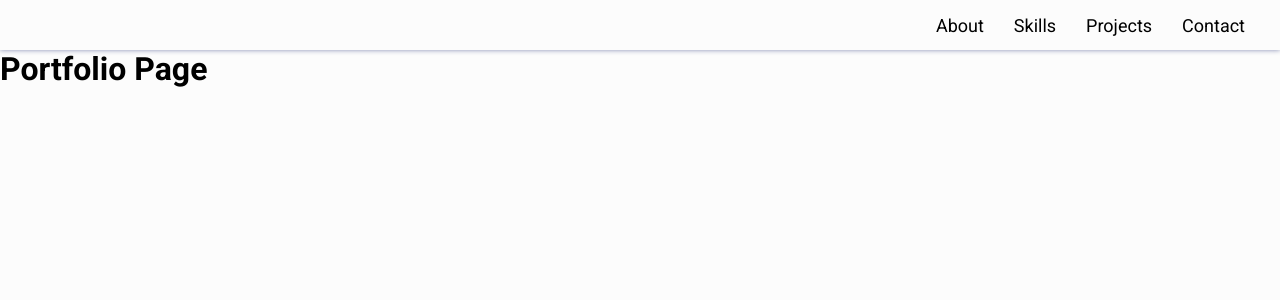
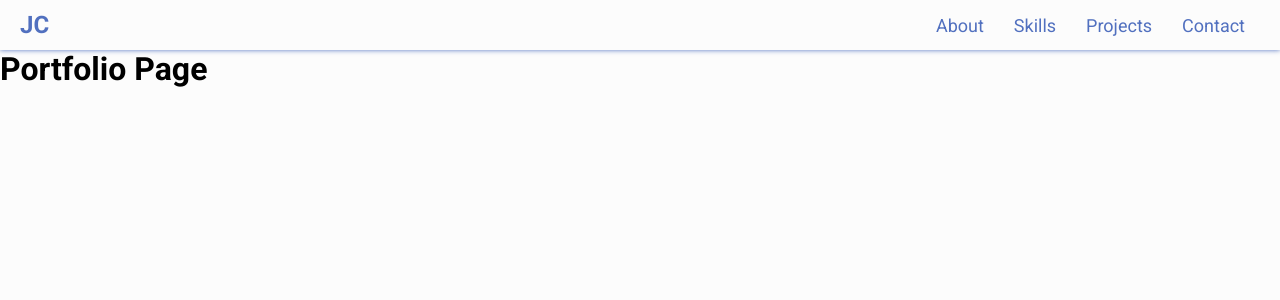
Before and after one commit to jeff343/jeff343.github.io, a React (Create React App) app: page / in a window 1280 px wide. Shown: the top 300 px of the page. Built offline with nearby package versions, Linux system fonts and the light colour scheme; the HTML template or start-up script is replaced by a standard one.

Commit message:
Add icons and update header style

```diff
--- a/package.json
+++ b/package.json
@@ -10,6 +10,7 @@
     "react-dom": "^18.2.0",
     "react-scripts": "5.0.1",
     "styled-components": "^5.3.6",
+    "styled-icons": "^10.47.0",
     "web-vitals": "^2.1.4"
   },
   "scripts": {
--- a/src/components/Header.js
+++ b/src/components/Header.js
@@ -1,6 +1,9 @@
 import styled from "styled-components";
 
 const Container = styled.header`
+    display: flex;
+    justify-content: space-between;
+    align-items: center;
     height: 50px;
     width: 100%;
     background: none;
@@ -9,7 +12,6 @@ const Container = styled.header`
 
 const Navbar = styled.nav`
     height: 100%;
-    float: right;
     display: flex;
     align-items: center;
     margin-right: 20px;
@@ -20,13 +22,27 @@ const NavLink = styled.a`
     text-align: left;
     margin: 15px;
     text-decoration: none;
-    color: ${props => props.theme.color};
+    color: ${props => props.theme.tertiary};
+
+    &:hover {
+        border-bottom: 3px solid ${props => props.theme.tertiary};
+    }
+`;
+
+const NameDisplay = styled.h1`
+    font-size: 24px;
+    float: left;
+    margin-left: 20px;
+    color: ${props => props.theme.tertiary};
 `;
 
 const Header = () => {
 
     return (
         <Container>
+            <NameDisplay>
+                JC
+            </NameDisplay>
             <Navbar>
                 <NavLink href='/'>About</NavLink>
                 <NavLink href='/'>Skills</NavLink>
--- a/src/styles/theme.js
+++ b/src/styles/theme.js
@@ -11,7 +11,7 @@ const lightTheme = {
     background: '#fcfcfc',
     primary: '#e8f0fa',
     secondary: '#cee0f4',
-    tertiary: '#8289af',
+    tertiary: '#5170bf',
     color: 'black'
 };
 
```
Also changed, not shown: 1 other file (tests, documents, lock files or other folders).
